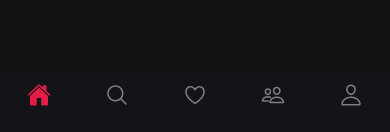
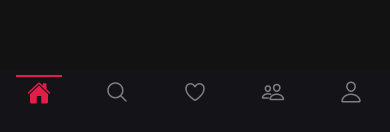
Before and after one commit to Kamil2104/movieland, a React Native app: screen /Main in a window 390 px wide. Shown: the part 709-841 px from the top of the page. Built offline with nearby package versions, Linux system fonts and the light colour scheme; what react-native-worklets would draw is missing.

Commit message:
feat: improve design of BottomTab

```diff
--- a/navigation/BottomTabs.tsx
+++ b/navigation/BottomTabs.tsx
@@ -1,5 +1,6 @@
 import React, { useContext } from "react";
-import { createMaterialTopTabNavigator } from "@react-navigation/material-top-tabs";
+import { View } from "react-native";
+import { createBottomTabNavigator } from "@react-navigation/bottom-tabs";
 import { Ionicons } from "@expo/vector-icons";
 
 import HomeScreen from "../screens/main/HomeScreen";
@@ -12,14 +13,13 @@ import { ThemeContext } from "../contexts/ThemeContext";
 
 type IoniconName = keyof typeof Ionicons.glyphMap;
 
-const Tab = createMaterialTopTabNavigator();
+const Tab = createBottomTabNavigator();
 
 export default function BottomTabs() {
   const { theme } = useContext(ThemeContext);
 
   return (
     <Tab.Navigator
-      tabBarPosition="bottom"
       screenOptions={({ route }) => {
         let iconName: IoniconName = "ellipse";
 
@@ -36,9 +36,20 @@ export default function BottomTabs() {
         }
 
         return {
-          swipeEnabled: true,
+          headerShown: false,
           tabBarShowLabel: false,
           tabBarIcon: ({ focused, color }) => (
+            <View
+              style={{
+                width: '150%',
+                borderTopWidth: focused ? 2 : 0,
+                borderTopColor: focused ? "#e11d48" : "transparent",
+                alignItems: "center",
+                justifyContent: "center",
+                flex: 1,
+                paddingTop: 5,
+              }}
+            >
               <Ionicons
                 name={
                   focused
@@ -48,6 +59,7 @@ export default function BottomTabs() {
                 size={24}
                 color={color}
               />
+            </View>
           ),
           tabBarIndicatorStyle: { height: 0 },
           tabBarStyle: {
```
Lines whose indentation alone changed are shown as unchanged.
